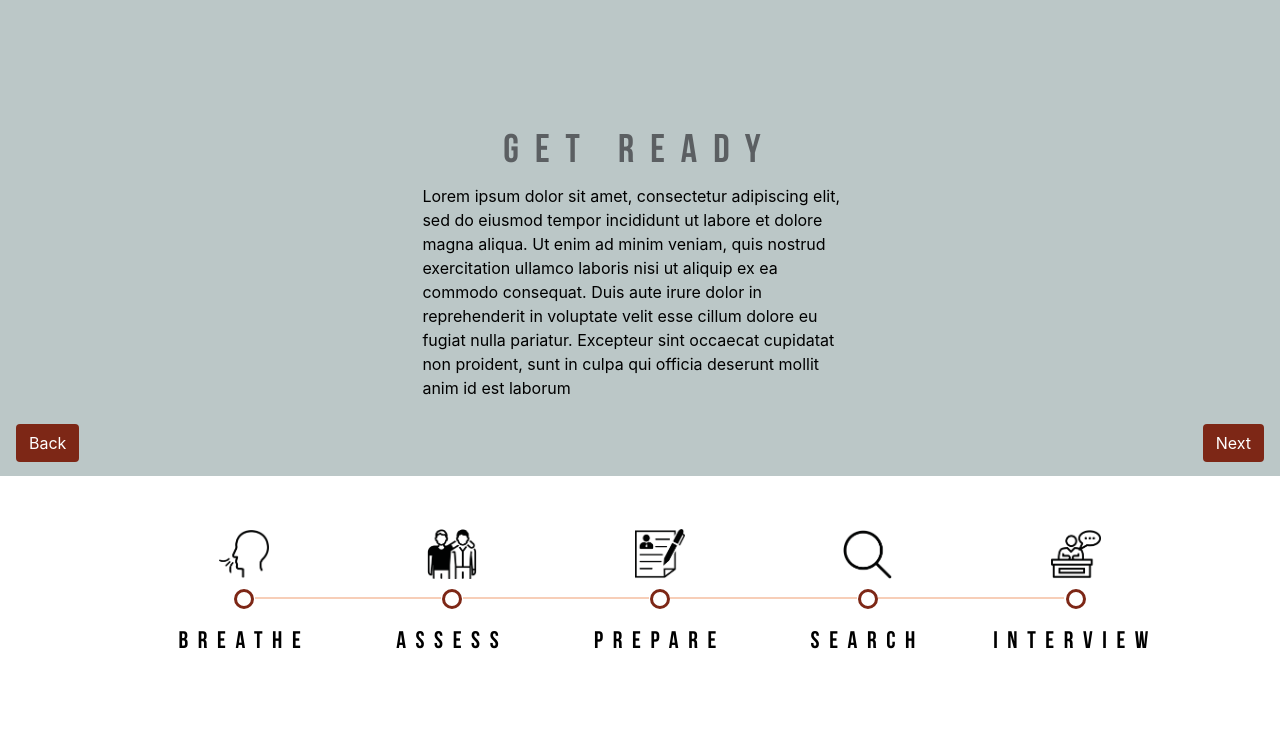
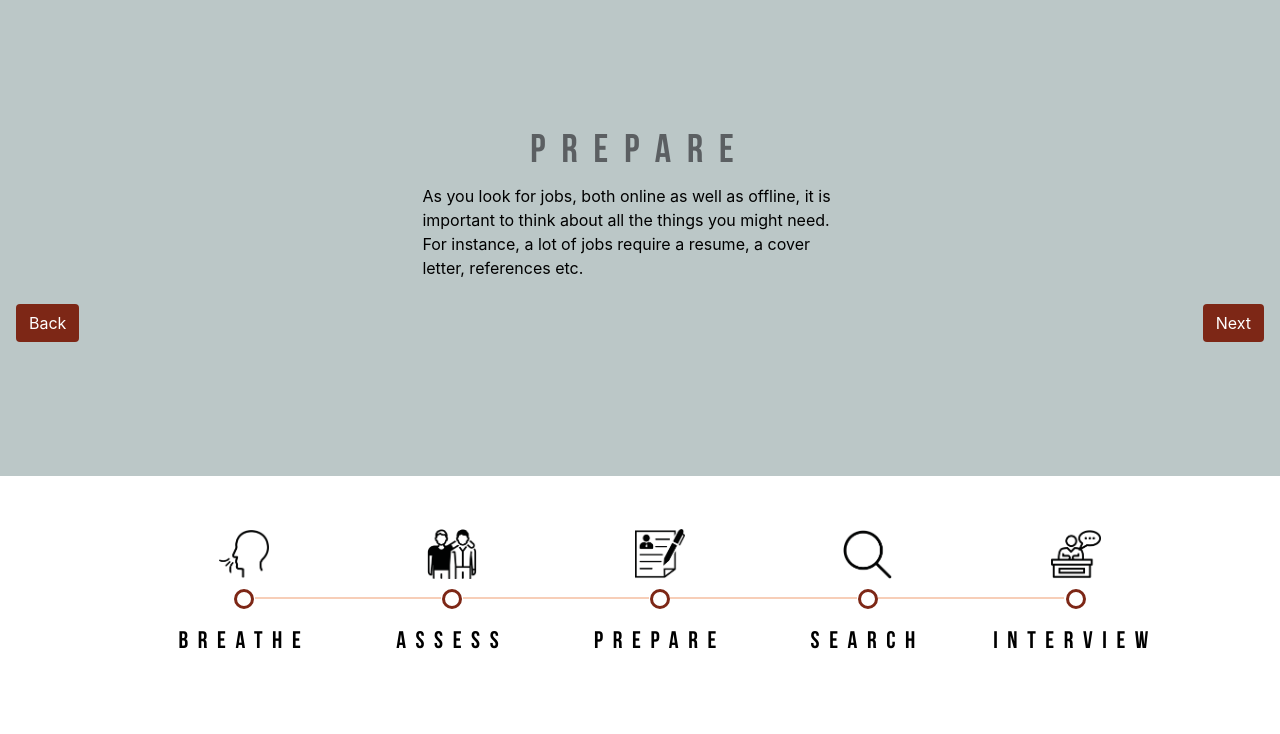
Before and after one commit to vmn23/PC001_website, a Django app: page /landing/journey3/ in a window 1280 px wide. Shown: the part 66-800 px from the top of the page. Run offline with Django 3.2, Linux system fonts and the light colour scheme; some libraries are stand-ins or nearby versions.

Commit message:
Update text - Intro User Journey

```diff
--- a/oursite/landing/templates/landing/journey3.html
+++ b/oursite/landing/templates/landing/journey3.html
@@ -1,19 +1,14 @@
 {% extends "landing/baseJourney.html" %}
 
 {% block head %}
-<title>Journey 3</title>
+<title>Prepare</title>
 
 {% endblock %}
 
 {% block body%}
-    <h1 class="bebas-font">Get Ready</h1>
+    <h1 class="bebas-font">Prepare</h1>
 
     <div class="introBody">
-        <p>Lorem ipsum dolor sit amet, consectetur adipiscing elit, sed do eiusmod tempor incididunt ut labore et dolore
-            magna aliqua. Ut enim ad minim veniam, quis nostrud exercitation ullamco laboris nisi ut aliquip ex ea commodo
-            consequat. Duis aute irure dolor in reprehenderit in voluptate velit esse cillum dolore eu fugiat nulla
-            pariatur. Excepteur sint occaecat cupidatat non proident, sunt in culpa qui officia deserunt mollit anim id est
-            laborum
-        </p>
+        <p>As you look for jobs, both online as well as offline, it is important to think about all the things you might need. For instance, a lot of jobs require a resume, a cover letter, references etc.</p>
     </div>
 {% endblock %}
```
Also changed, not shown: oursite/landing/templates/landing/journey1.html (+3 -6 lines), oursite/landing/templates/landing/journey2.html (+2 -5 lines), oursite/landing/templates/landing/journey4.html (+3 -7 lines), oursite/landing/templates/landing/journey5.html (+2 -6 lines).
